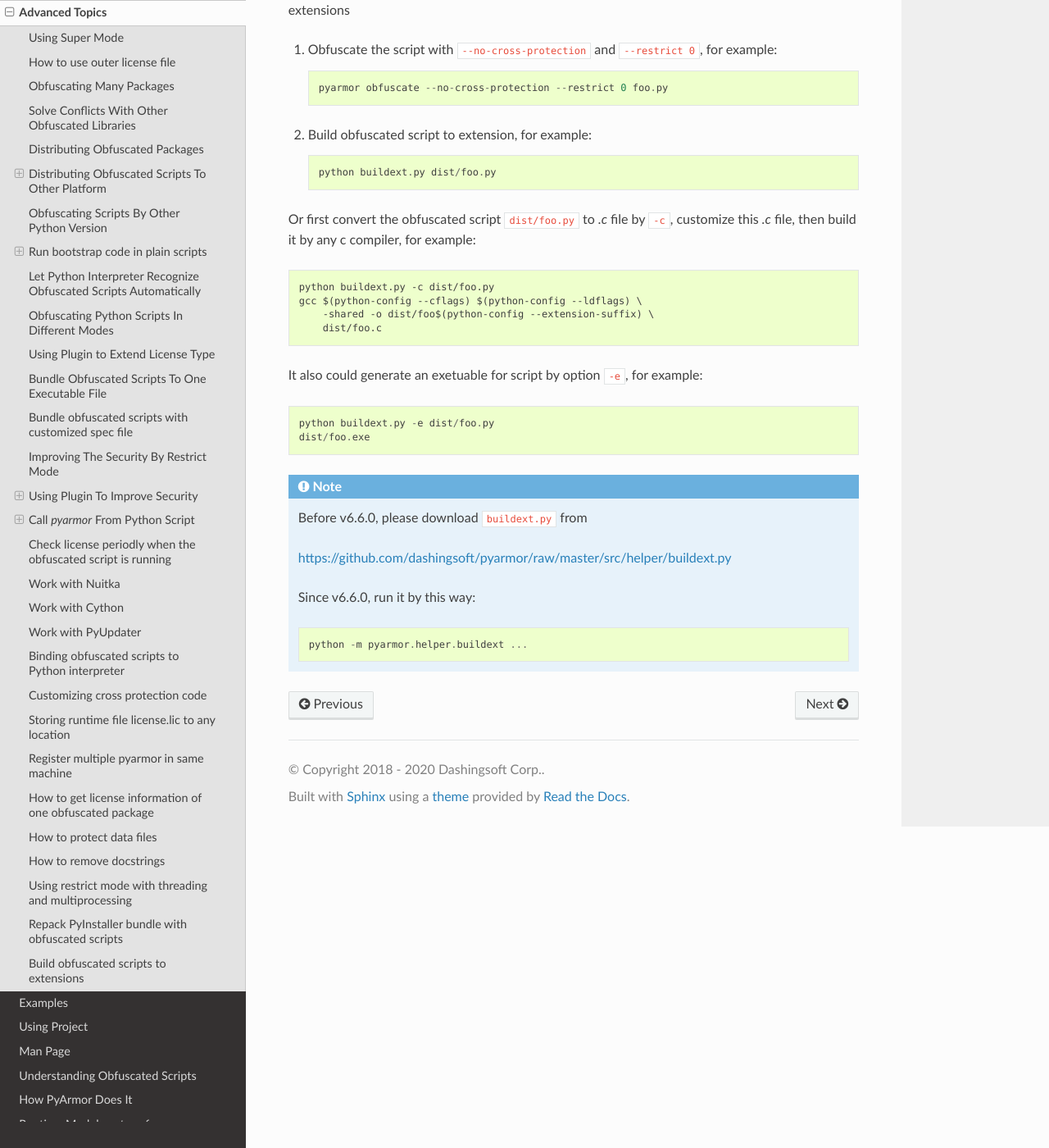
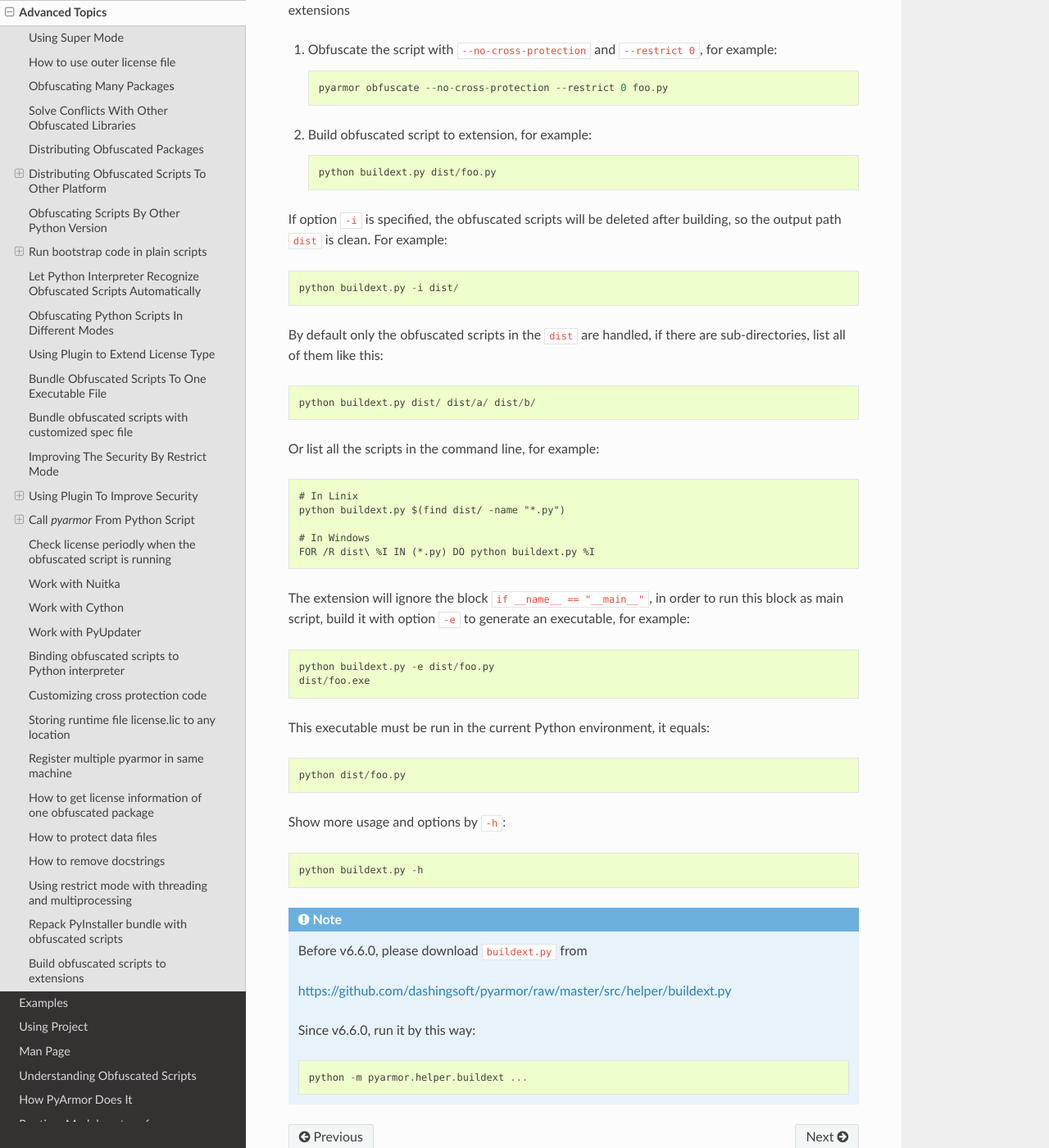
Before and after one commit to dashingsoft/pyarmor, a Sphinx documentation site: the page built from docs/advanced.rst, in a window 1280 px wide and 1400 px high, scrolled down 30773 px. Shown: the whole window at 82% size. Built offline with Sphinx 7.4.7 and the Read the Docs theme 2.0.0, drawn with Linux system fonts in a browser that asks for light colours.

Commit message:
Refine buildext doc

```diff
--- a/docs/advanced.rst
+++ b/docs/advanced.rst
@@ -1509,19 +1509,39 @@ obfuscated scripts to extensions
 
     python buildext.py dist/foo.py
 
-Or first convert the obfuscated script ``dist/foo.py`` to `.c` file by ``-c``,
-customize this `.c` file, then build it by any c compiler, for example::
-
-    python buildext.py -c dist/foo.py
-    gcc $(python-config --cflags) $(python-config --ldflags) \
-        -shared -o dist/foo$(python-config --extension-suffix) \
-        dist/foo.c
-
-It also could generate an exetuable for script by option ``-e``, for example::
+If option ``-i`` is specified, the obfuscated scripts will be deleted after
+building, so the output path ``dist`` is clean. For example::
+
+    python buildext.py -i dist/
+
+By default only the obfuscated scripts in the ``dist`` are handled, if there are
+sub-directories, list all of them like this::
+
+    python buildext.py dist/ dist/a/ dist/b/
+
+Or list all the scripts in the command line, for example::
+
+    # In Linix
+    python buildext.py $(find dist/ -name "*.py")
+
+    # In Windows
+    FOR /R dist\ %I IN (*.py) DO python buildext.py %I
+
+The extension will ignore the block ``if __name__ == "__main__"``, in order to
+run this block as main script, build it with option ``-e`` to generate an
+executable, for example::
 
     python buildext.py -e dist/foo.py
     dist/foo.exe
 
+This executable must be run in the current Python environment, it equals::
+
+    python dist/foo.py
+
+Show more usage and options by ``-h``::
+
+    python buildext.py -h
+
 .. note::
 
     Before v6.6.0, please download ``buildext.py`` from
```
